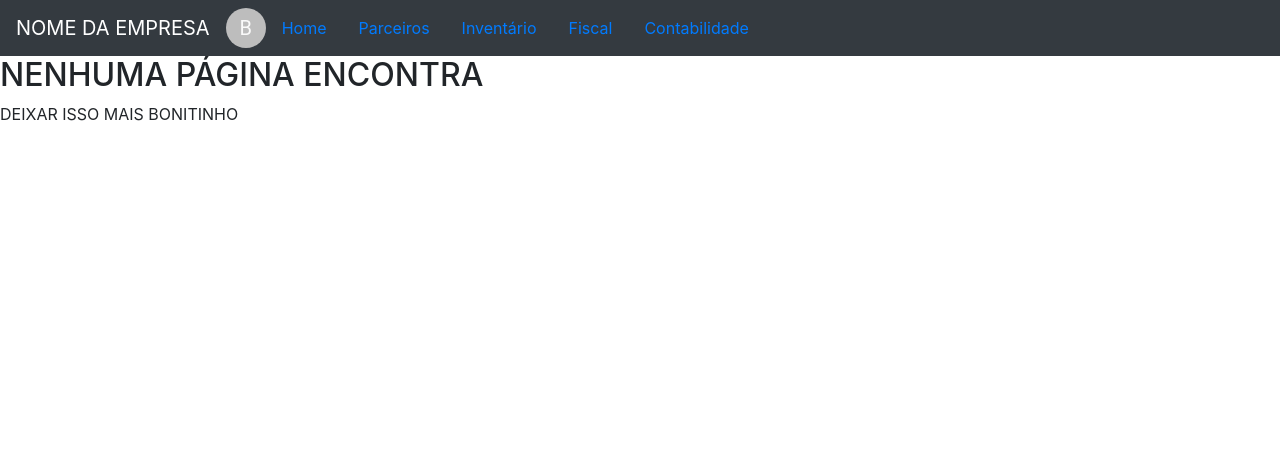
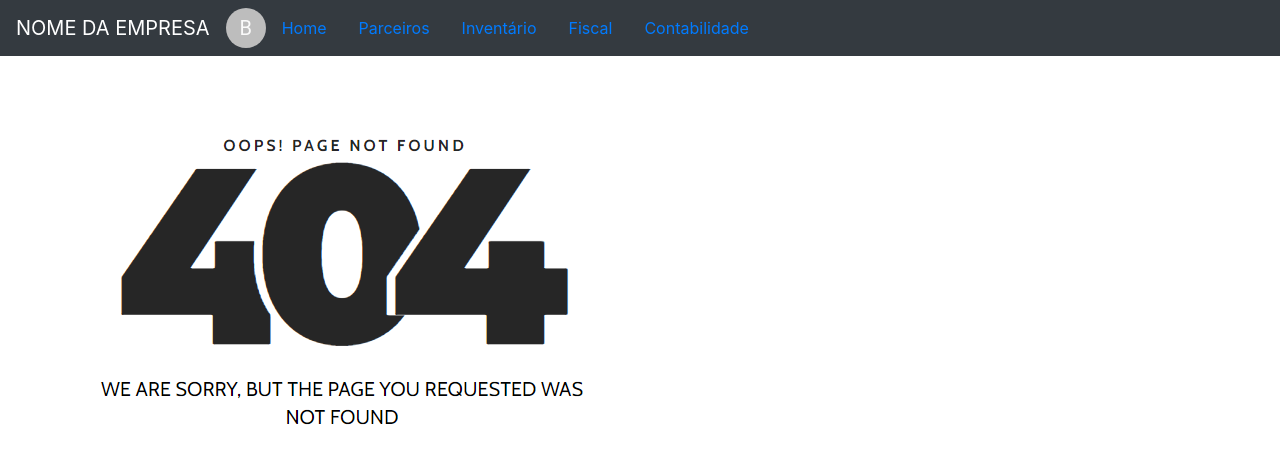
Before and after one commit to MayconGoulart/sistema.fiscal, a React (Create React App) app in the folder sistema-principal/Client/: page /contabilidade in a window 1280 px wide. Shown: the top 464 px of the page. Built offline with nearby package versions, Linux system fonts and the light colour scheme.

Commit message:
[ADD] Page404

```diff
--- a/sistema-principal/Client/src/components/Principal/Page404.jsx
+++ b/sistema-principal/Client/src/components/Principal/Page404.jsx
@@ -2,18 +2,19 @@
 import React from 'react';
 
 // IMPORTAÇÃO DOS COMPONENTES
+import imagem from './page404.png';
 
 // IMPORTAÇÃO DOS ESTILOS
 import 'bootstrap/dist/css/bootstrap.min.css';
+import './principal.css';
 
 function Page404() {
 
     return(
 
-        <>
-            <h2> NENHUMA PÁGINA ENCONTRA </h2>
-            <p> DEIXAR ISSO MAIS BONITINHO </p>
-        </>
+        <main>
+            <img src={imagem} alt='Página Não Encontrada'/>
+        </main>
 
     );
 
```
Also changed, not shown: sistema-principal/Client/src/components/Principal/page404.png (added), sistema-principal/Client/src/components/Principal/principal.css (added).
